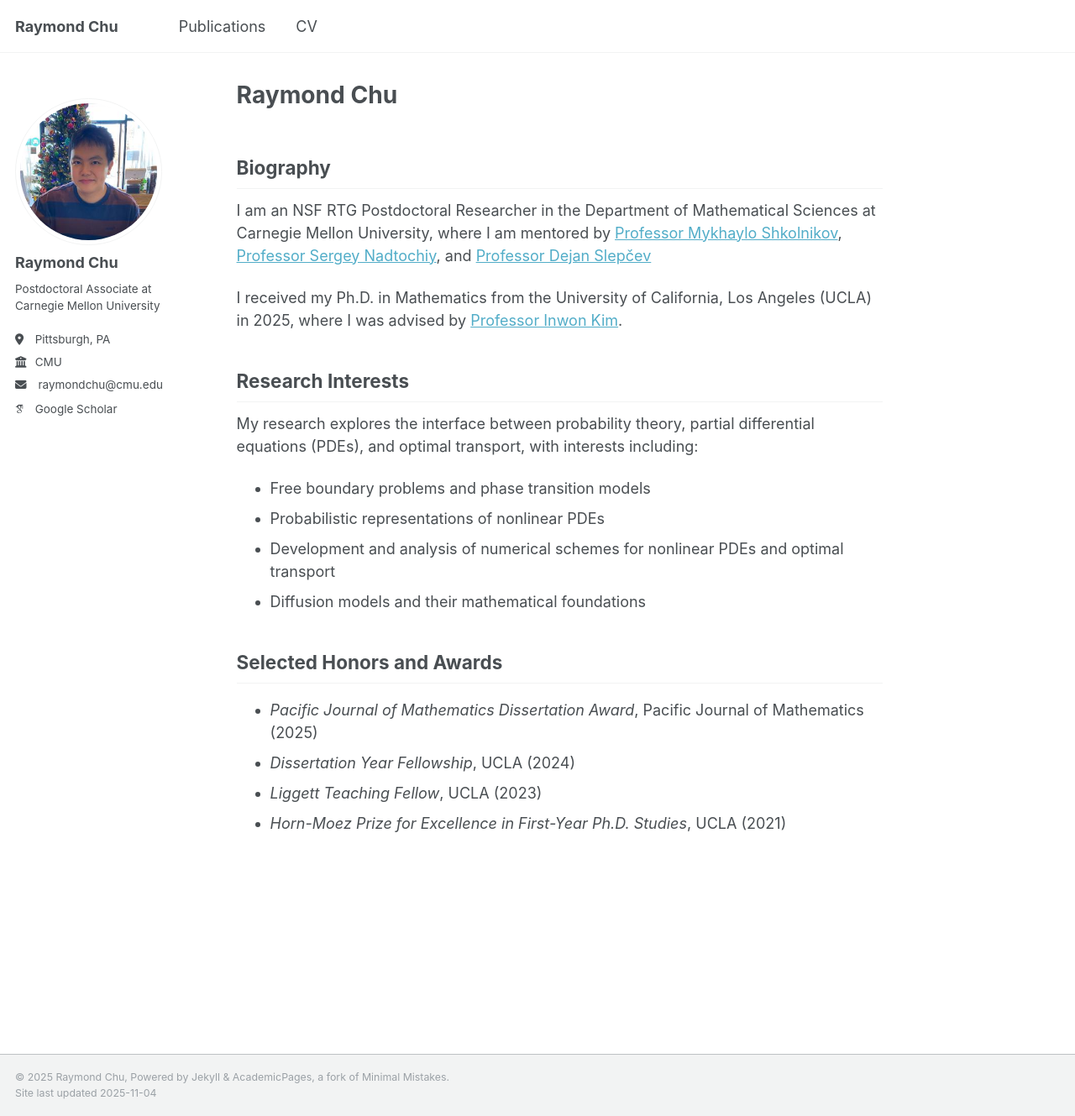
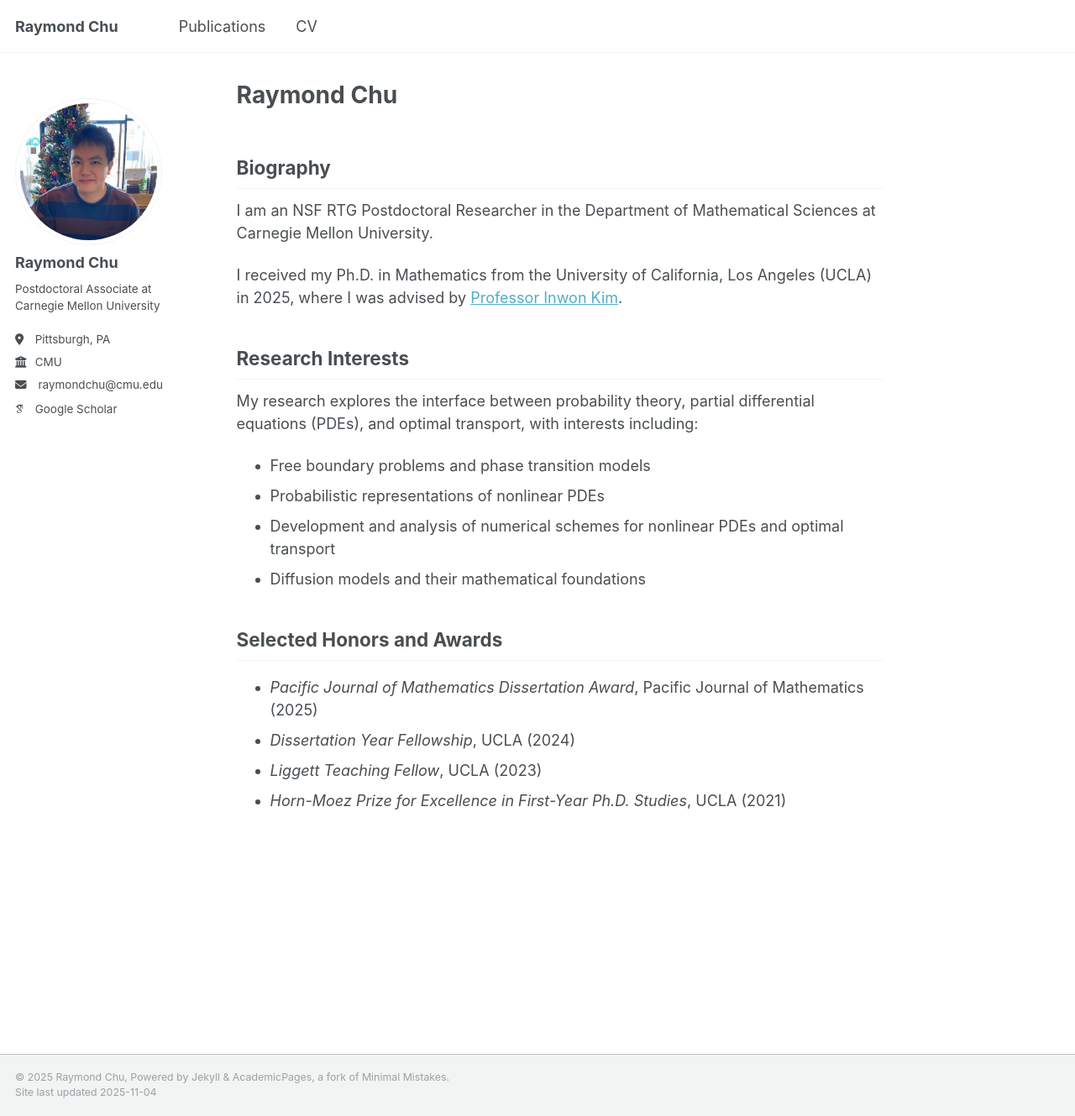
Before and after one commit to rchumath/rchumath.github.io, a Jekyll site: the page built from _pages/about.md, in a window 1280 px wide and 1329 px high. Shown: the whole window at 84% size. Built offline with Jekyll 4.4.1, drawn with Linux system fonts in a browser that asks for light colours; some web fonts are replaced.

Commit message:
Update about.md

```diff
--- a/_pages/about.md
+++ b/_pages/about.md
@@ -7,7 +7,7 @@ permalink: /
 
 ## Biography
 
-I am an NSF RTG Postdoctoral Researcher in the Department of Mathematical Sciences at Carnegie Mellon University, where I am mentored by [Professor Mykhaylo Shkolnikov](https://www.math.cmu.edu/~mshkolni/), [Professor Sergey Nadtochiy](https://sites.google.com/view/sergey-nadtochiy), and [Professor Dejan Slepčev](https://www.cmu.edu/math/people/faculty/slepcev.html)
+I am an NSF RTG Postdoctoral Researcher in the Department of Mathematical Sciences at Carnegie Mellon University.
 
 I received my Ph.D. in Mathematics from the University of California, Los Angeles (UCLA) in 2025, where I was advised by [Professor Inwon Kim](https://www.math.ucla.edu/~ikim/).
 
```
